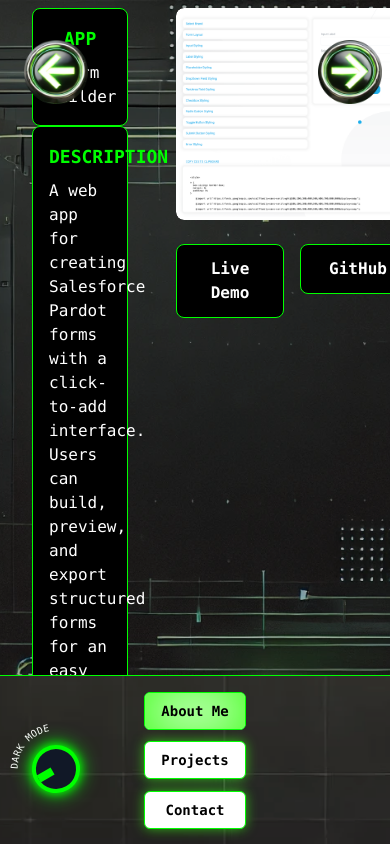
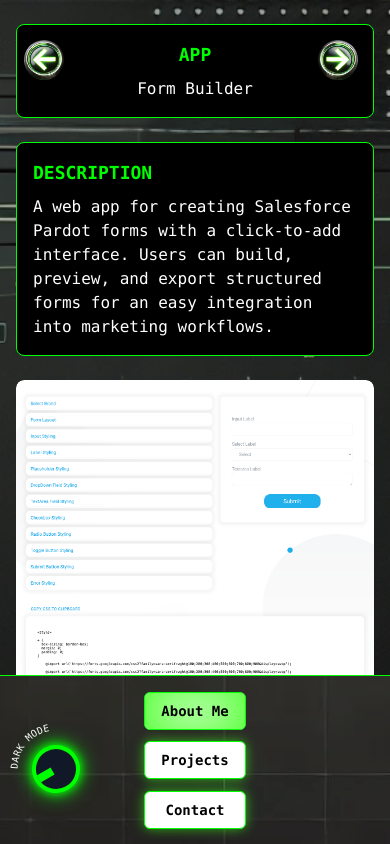
Before and after one commit to Eliav-Nachmani/portfolio, a Next.js app: page /projects/form-builder in a window 390 px wide. Built offline with nearby package versions, Linux system fonts and the light colour scheme.

Commit message:
Front page updates

```diff
--- a/src/app/contact/page.tsx
+++ b/src/app/contact/page.tsx
@@ -13,6 +13,7 @@
           backgroundImage: "url('/images/main-page-bg.webp')",
         }}
       ></div>
+      <div className="absolute inset-0 bg-black opacity-35 z-0"></div>
 
       {/* Shared Curved Path Definition (Used for All Icons) */}
       <svg width="0" height="0">
--- a/src/app/page.tsx
+++ b/src/app/page.tsx
@@ -16,7 +16,7 @@
           backgroundRepeat: "no-repeat",
         }}
       />
-      <div className="absolute inset-0 bg-black opacity-10 z-0"></div>
+      <div className="absolute inset-0 bg-black opacity-35 z-0"></div>
 
       {/* Animated Glow Effects */}
       <div className="absolute inset-0 pointer-events-none">
@@ -26,10 +26,10 @@
       </div>
 
       {/* Page Content - Scrollable When Needed */}
-      <div className="relative h-[85vh] min-h-[85vh] grid grid-cols-1 sm:grid-cols-6 md:grid-cols-12 px-4 md:px-12 gap-6 py-10 overflow-auto">
+      <div className="relative grid grid-cols-1 sm:grid-cols-1 md:grid-cols-1 lg:grid-cols-12 px-4 md:px-12 gap-6 py-10 overflow-auto">
 
         {/* Left Side Images (Hidden on Mobile, Visible on Tablet & Desktop) */}
-        <div className="hidden sm:flex sm:col-span-2 md:col-span-2 flex-col justify-between z-10">
+<div className="flex flex-col justify-between w-full sm:col-span-2 md:col-span-2 z-10">
           <SideImages
             position="left"
             images={{
@@ -40,14 +40,14 @@
         </div>
 
         {/* About Me Section (Now Fully Visible & Scrolls If Needed) */}
-        <div className="col-span-1 sm:col-span-4 md:col-span-8 flex items-center justify-center h-full w-full z-10">
+        <div className="col-span-1 sm:col-span-4 md:col-span-8 flex items-center justify-center h-full z-10">
           <div className="w-full max-w-3xl flex flex-col justify-center items-center p-6 sm:p-10 border border-neon-green bg-black text-center rounded-lg">
             <BioText />
           </div>
         </div>
 
         {/* Right Side Images (Hidden on Mobile, Visible on Tablet & Desktop) */}
-        <div className="hidden sm:flex sm:col-span-2 md:col-span-2 flex-col justify-between z-10">
+<div className="flex flex-col justify-between w-full sm:col-span-2 md:col-span-2 z-10">
           <SideImages
             position="right"
             images={{
--- a/src/app/projects/[slug]/page.tsx
+++ b/src/app/projects/[slug]/page.tsx
@@ -4,7 +4,7 @@
 import Link from "next/link";
 import Image from "next/image";
 import projectData from "@/data/projects.json";
-import { useRef, useEffect, useState } from "react";
+import { useEffect, useState, useRef } from "react";
 
 const techIcons: Record<string, string> = {
     "React": "react.webp",
@@ -28,14 +28,25 @@
     const nextProject = projectKeys[(currentIndex + 1) % projectKeys.length];
     const project = slug ? projectData[slug as keyof typeof projectData] : null;
 
+    const [isStacked, setIsStacked] = useState(false);
     const demoButtonRef = useRef<HTMLButtonElement>(null);
     const [buttonWidth, setButtonWidth] = useState<string>("auto");
 
     useEffect(() => {
+        const checkStack = () => {
+            setIsStacked(window.innerWidth < 1024); // Breaks at lg (1024px)
+        };
+        checkStack();
+        window.addEventListener("resize", checkStack);
+        return () => window.removeEventListener("resize", checkStack);
+    }, []);
+
+    // Ensure GitHub button matches Live Demo button width
+    useEffect(() => {
         if (demoButtonRef.current) {
             setButtonWidth(`${demoButtonRef.current.offsetWidth}px`);
         }
-  }, []);
+    }, [isStacked]);
 
     if (!project) {
         return <div className="text-center text-neon-green mt-20">Project not found...</div>;
@@ -46,7 +57,7 @@
             {/* Background Image */}
             <div className="absolute inset-0">
                 <div className="absolute inset-0 bg-[url('/images/project-bg.webp')] bg-cover bg-center bg-no-repeat"></div>
-        <div className="absolute inset-0 bg-black opacity-30"></div>
+                <div className="absolute inset-0 bg-black opacity-35"></div>
             </div>
 
             {/* Navigation Arrows */}
@@ -58,14 +69,14 @@
                     <Image
                         src="/images/arrow.png"
                         alt="Previous Project"
-            width={70}
-            height={70}
+                        width={isStacked ? 40 : 70}
+                        height={isStacked ? 40 : 70}
                         className="object-contain scale-x-[-1]"
                         unoptimized
                     />
                 </button>
             </div>
-      <div className="absolute top-10 right-2 custom-lg:right-6 w-16 z-50">
+            <div className="absolute top-10 right-2 lg:right-6 w-16 z-50">
                 <button
                     onClick={() => router.push(`/projects/${nextProject}`)}
                     className="rounded-full hover:border hover:border-neon-green hover:shadow-[0_0_15px_#39ff14] transition-all"
@@ -73,21 +84,22 @@
                     <Image
                         src="/images/arrow.png"
                         alt="Next Project"
-            width={70}
-            height={70}
+                        width={isStacked ? 40 : 70}
+                        height={isStacked ? 40 : 70}
                         className="object-contain"
                         unoptimized
                     />
                 </button>
             </div>
 
-      {/* Content Grid (Stacks on `custom-lg`) */}
-      <div className="relative grid grid-cols-12 gap-12 items-start px-8 h-[85vh] custom-lg:flex custom-lg:flex-col custom-lg:items-center custom-lg:gap-6 custom-lg:mt-4">
+            {/* Content Grid */}
+            <div className={`relative ${isStacked ? "flex flex-col items-center px-4 gap-6 mt-4" : "grid grid-cols-12 gap-12 items-start px-8 h-[85vh]"}`}>
 
                 {/* Left Column - Project Details */}
-        <div className="col-span-3 flex flex-col justify-evenly h-full min-h-[250px] text-left custom-lg:w-full custom-lg:order-1 custom-lg:space-y-6">
+                <div className={`${isStacked ? "w-full flex flex-col space-y-6 order-1" : "col-span-3 flex flex-col justify-evenly h-full min-h-[250px] text-left"}`}>
+
                     {/* Project Name Box */}
-          <div className="border border-neon-green p-4 bg-black rounded-lg text-center custom-lg:text-left">
+                    <div className="border border-neon-green p-4 bg-black rounded-lg text-center lg:text-left">
                         <span className="block text-neon-green text-lg font-bold mb-2">APP</span>
                         {project.name}
                     </div>
@@ -100,8 +112,8 @@
                 </div>
 
                 {/* Center - Project Image */}
-        <div className="col-span-6 flex flex-col items-center custom-lg:w-full custom-lg:order-2">
-          <div className="w-full flex items-center justify-center bg-black rounded-lg relative overflow-hidden group mt-0 custom-lg:mt-6">
+                <div className={`${isStacked ? "w-full order-2" : "col-span-6 flex flex-col items-center"}`}>
+                    <div className="w-full flex items-center justify-center bg-black rounded-lg relative overflow-hidden group mt-0 lg:mt-6">
                         <Link href={project.liveDemo} target="_blank">
                             <Image
                                 src={project.image}
@@ -115,7 +127,7 @@
                     </div>
 
                     {/* Buttons Under Image */}
-          <div className="flex w-full justify-center space-x-4 mt-6 custom-lg:flex-col custom-lg:items-center custom-lg:space-y-4">
+                    <div className={`flex w-full ${isStacked ? "flex-col items-center space-y-4 mt-6" : "justify-center space-x-4 mt-6"}`}>
                         <Link href={project.liveDemo} target="_blank">
                             <button
                                 ref={demoButtonRef}
@@ -136,7 +148,8 @@
                 </div>
 
                 {/* Right Column - Role & Technologies */}
-        <div className="col-span-3 flex flex-col justify-evenly h-full min-h-[250px] custom-lg:w-full custom-lg:order-3 custom-lg:space-y-6">
+                <div className={`${isStacked ? "w-full order-3 flex flex-col space-y-6" : "col-span-3 flex flex-col justify-evenly h-full min-h-[250px]"}`}>
+
                     {/* Role Box */}
                     <div className="border border-neon-green p-4 bg-black rounded-lg">
                         <span className="block text-neon-green text-lg font-bold mb-2">ROLE</span>
--- a/src/app/projects/page.tsx
+++ b/src/app/projects/page.tsx
@@ -55,7 +55,7 @@
           backgroundRepeat: "no-repeat",
         }}
       />
-      <div className="absolute inset-0 bg-black opacity-10 z-0"></div>
+      <div className="absolute inset-0 bg-black opacity-35 z-0"></div>
 
       {/* Main Content (85vh) */}
       <div className="relative h-[85vh] flex justify-center items-center">
```
Lines whose indentation alone changed are shown as unchanged.
